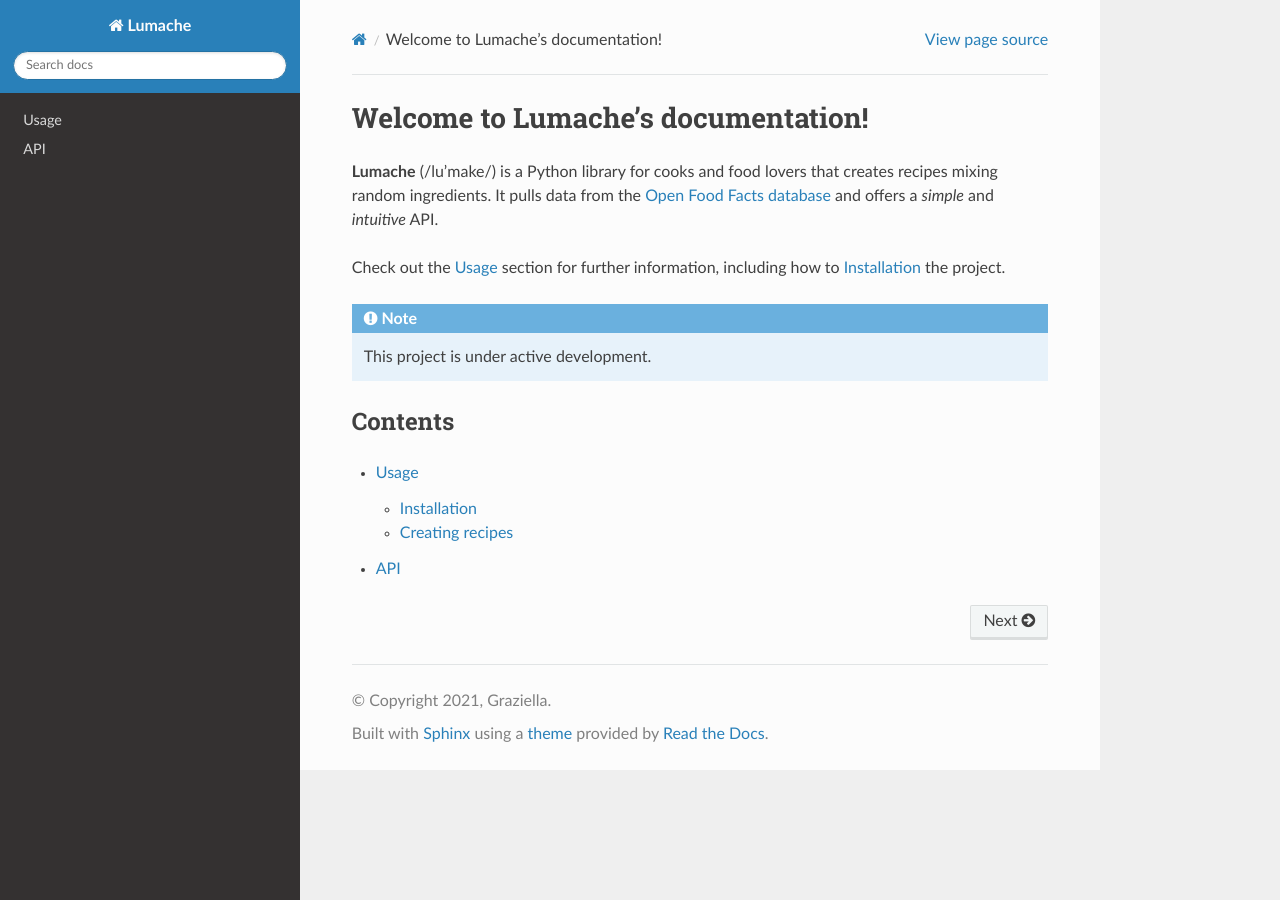
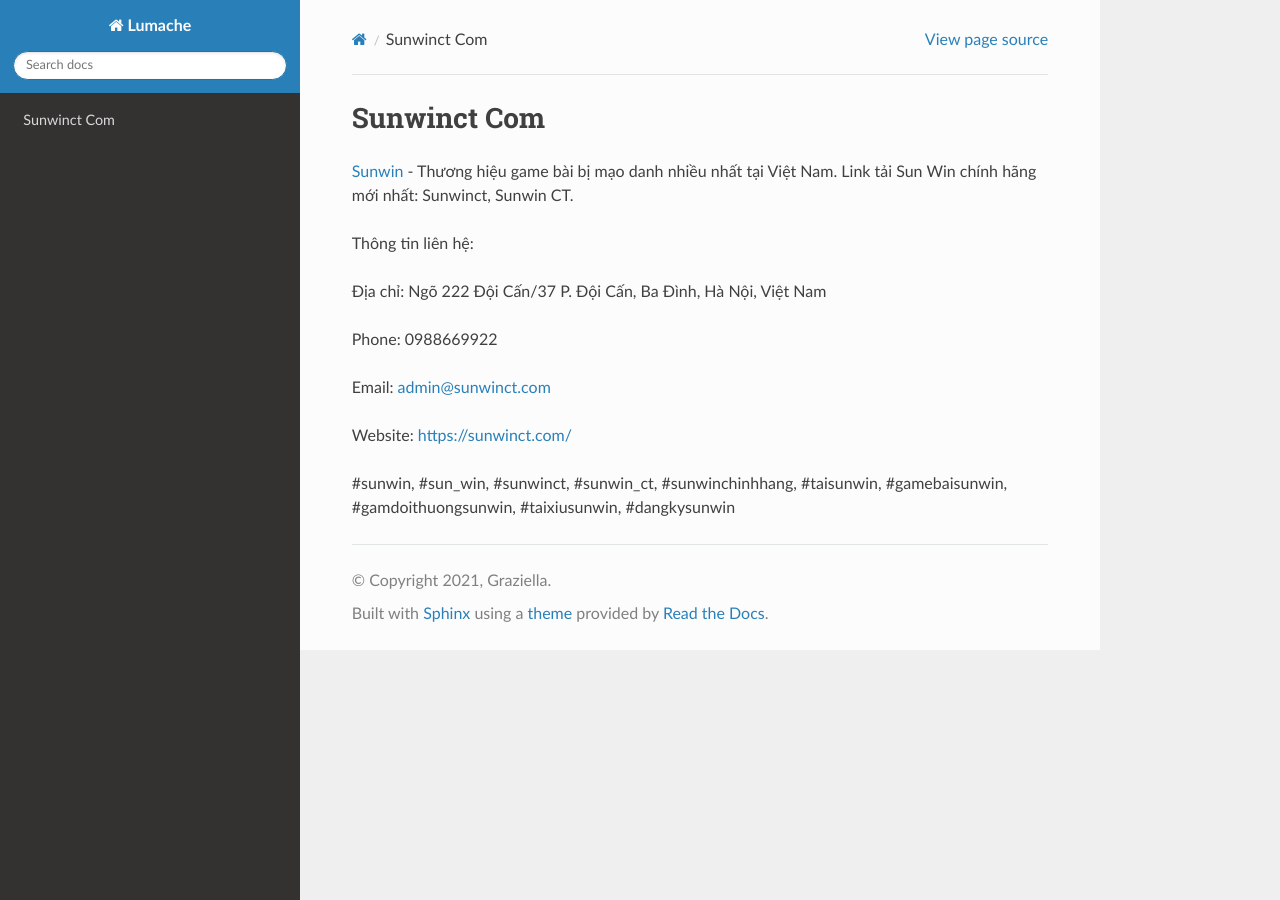
Before and after one commit to JonsCalicut123/sunwinctcom, a Sphinx documentation site: the page built from docs/source/index.rst, in a window 1280 px wide. Built offline with Sphinx 7.4.7 and the Read the Docs theme 3.1.0, drawn with Linux system fonts in a browser that asks for light colours.

Commit message:
Update index.rst

```diff
--- a/docs/source/index.rst
+++ b/docs/source/index.rst
@@ -1,22 +1,16 @@
-Welcome to Lumache's documentation!
+Sunwinct Com
 ===================================
 
-**Lumache** (/lu'make/) is a Python library for cooks and food lovers
-that creates recipes mixing random ingredients.
-It pulls data from the `Open Food Facts database <https://world.openfoodfacts.org/>`_
-and offers a *simple* and *intuitive* API.
+`Sunwin <https://sunwinct.com/>`_ - Thương hiệu game bài bị mạo danh nhiều nhất tại Việt Nam. Link tải Sun Win chính hãng mới nhất: Sunwinct, Sunwin CT.
 
-Check out the :doc:`usage` section for further information, including
-how to :ref:`installation` the project.
+Thông tin liên hệ:
 
-.. note::
+Địa chỉ: Ngõ 222 Đội Cấn/37 P. Đội Cấn, Ba Đình, Hà Nội, Việt Nam
 
-   This project is under active development.
+Phone: 0988669922
 
-Contents
---------
+Email: admin@sunwinct.com
 
-.. toctree::
+Website: https://sunwinct.com/
 
-   usage
-   api
+#sunwin, #sun_win, #sunwinct, #sunwin_ct, #sunwinchinhhang, #taisunwin, #gamebaisunwin, #gamdoithuongsunwin, #taixiusunwin, #dangkysunwin
```
